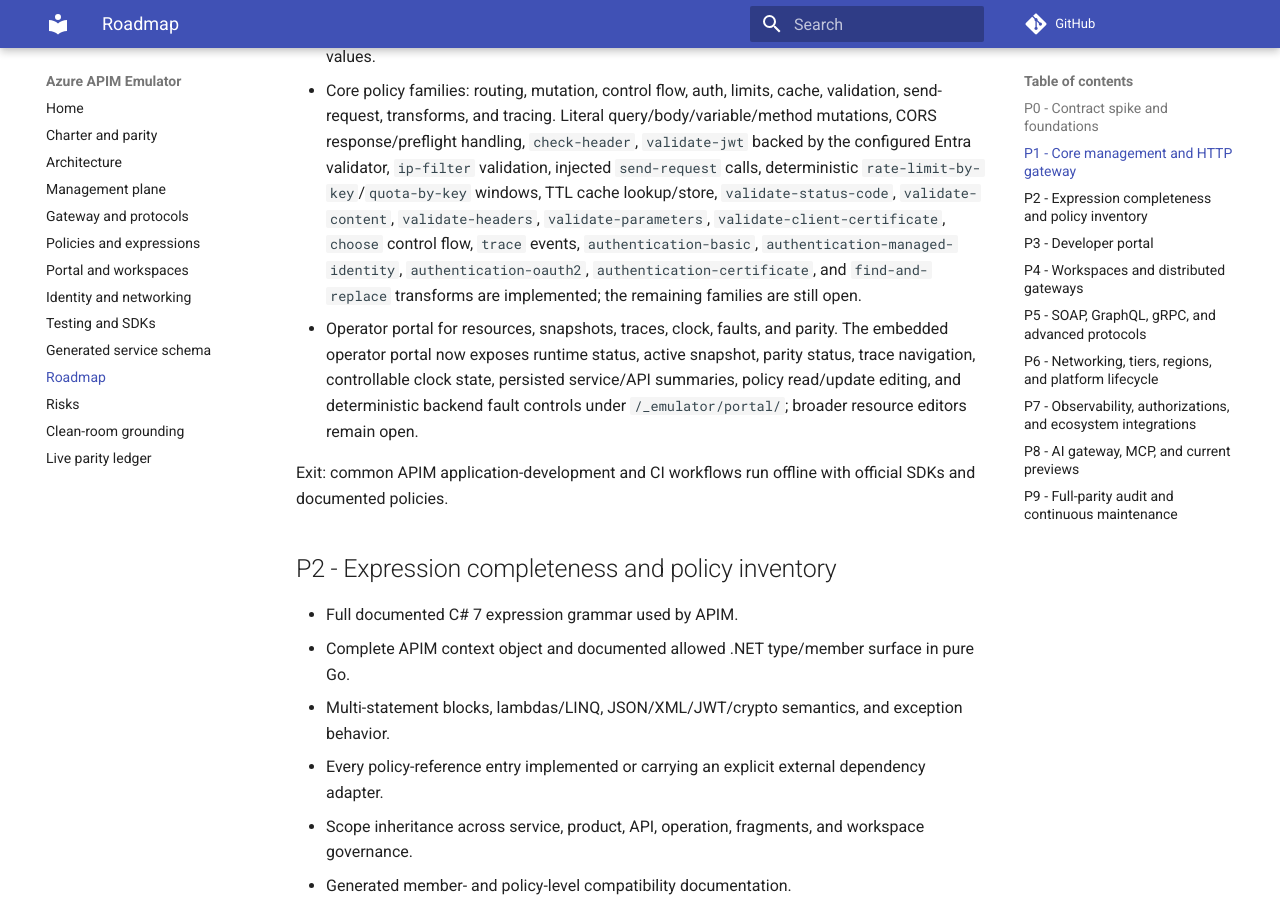
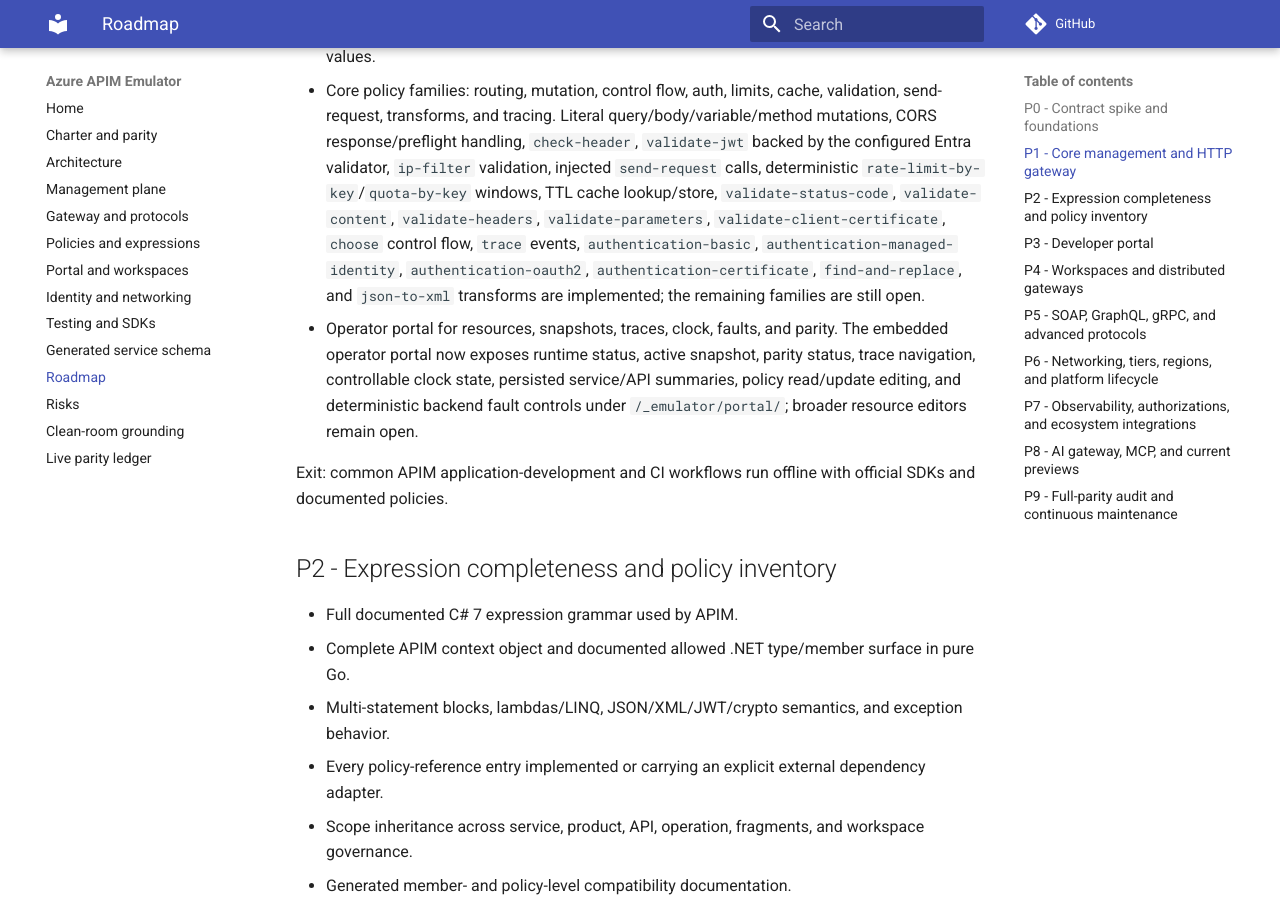
Before and after one commit to calvinchengx/azure-apim-emulator, an MkDocs documentation site: the page built from docs/09-roadmap.md, in a window 1280 px wide and 900 px high, scrolled down 1869 px. Built offline with MkDocs 1.6.1 and Material for MkDocs 9.7.7, drawn with Linux system fonts in a browser that asks for light colours; comment, search, counter and statistics services are not loaded.

Commit message:
Document JSON to XML policy

```diff
--- a/docs/09-roadmap.md
+++ b/docs/09-roadmap.md
@@ -40,7 +40,7 @@
   Custom hostname routing from persisted `hostnameConfigurations`, backend TLS chain-validation/client-certificate behavior, backend retry execution for transient failures/status predicates, circuit-breaker state, SSE flushing, and WebSocket upgrade tunneling are implemented.
 - Entra JWT, managed identity, OAuth/OIDC, client certificates, and Key Vault-backed named values.
 - Core policy families: routing, mutation, control flow, auth, limits, cache, validation, send-request, transforms, and tracing.
-  Literal query/body/variable/method mutations, CORS response/preflight handling, `check-header`, `validate-jwt` backed by the configured Entra validator, `ip-filter` validation, injected `send-request` calls, deterministic `rate-limit-by-key`/`quota-by-key` windows, TTL cache lookup/store, `validate-status-code`, `validate-content`, `validate-headers`, `validate-parameters`, `validate-client-certificate`, `choose` control flow, `trace` events, `authentication-basic`, `authentication-managed-identity`, `authentication-oauth2`, `authentication-certificate`, and `find-and-replace` transforms are implemented; the remaining families are still open.
+  Literal query/body/variable/method mutations, CORS response/preflight handling, `check-header`, `validate-jwt` backed by the configured Entra validator, `ip-filter` validation, injected `send-request` calls, deterministic `rate-limit-by-key`/`quota-by-key` windows, TTL cache lookup/store, `validate-status-code`, `validate-content`, `validate-headers`, `validate-parameters`, `validate-client-certificate`, `choose` control flow, `trace` events, `authentication-basic`, `authentication-managed-identity`, `authentication-oauth2`, `authentication-certificate`, `find-and-replace`, and `json-to-xml` transforms are implemented; the remaining families are still open.
 - Operator portal for resources, snapshots, traces, clock, faults, and parity.
   The embedded operator portal now exposes runtime status, active snapshot, parity status, trace navigation, controllable clock state, persisted service/API summaries, policy read/update editing, and deterministic backend fault controls under `/_emulator/portal/`; broader resource editors remain open.
 
```
Also changed, not shown: docs/parity.md (+1 -1 lines).
